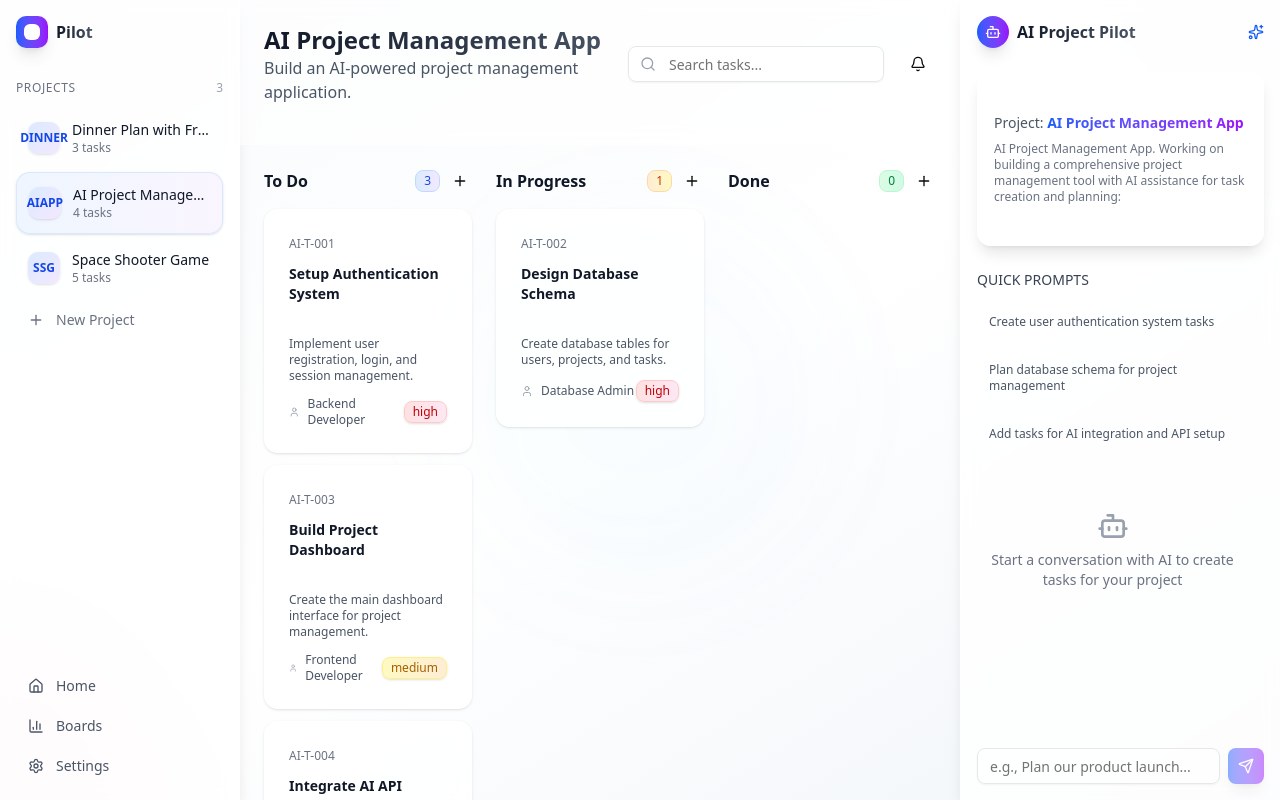
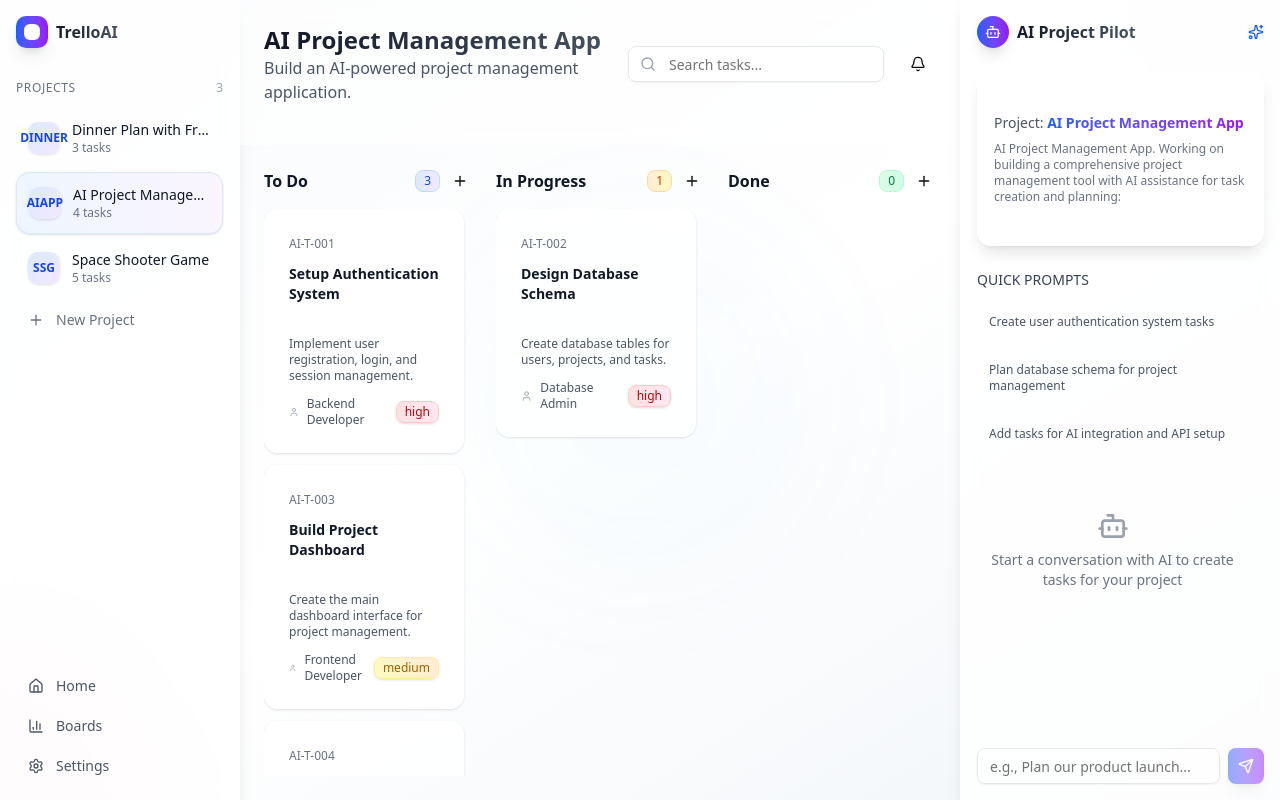
Before and after one commit to muhammadanas-x/Automate-tasks, a Next.js app in the folder trello-ai/: page /create/ai-app in a window 1280 px wide. Built offline with nearby package versions, Linux system fonts and the light colour scheme.

Commit message:
addded category to the prompt description

```diff
--- a/trello-ai/app/api/ai-chat/route.js
+++ b/trello-ai/app/api/ai-chat/route.js
@@ -41,6 +41,7 @@ When creating tasks, respond with:
 {
   "tasks": [
     {
+      "category" : "string",
       "title": "string",
       "description": "string",
       "priority": "low" | "medium" | "high",
--- a/trello-ai/components/kanban-board.jsx
+++ b/trello-ai/components/kanban-board.jsx
@@ -138,10 +138,11 @@ export function KanbanBoard({ projectId }) {
       </div>
 
       {/* Kanban Columns */}
-      <div className="flex-1 p-6">
+      <div className="flex-1 p-6 overflow-hidden">
         <div className="grid grid-cols-3 gap-6 h-full">
+
           {/* To Do Column */}
-          <div className="flex flex-col">
+          <div className="flex flex-col overflow-hidden">
             <div className="flex items-center justify-between mb-4">
               <h3 className="font-semibold text-gray-900">To Do</h3>
               <div className="flex items-center gap-2">
@@ -170,7 +171,9 @@ export function KanbanBoard({ projectId }) {
                 </Dialog>
               </div>
             </div>
-            <div className="space-y-3 flex-1">
+
+            {/* 👇 Scrollable list */}
+            <div className="space-y-3 flex-1 overflow-y-auto pr-2">
               {tasksByStatus.todo.map((task) => (
                 <Card
                   key={task.id}
@@ -222,7 +225,7 @@ export function KanbanBoard({ projectId }) {
           </div>
 
           {/* In Progress Column */}
-          <div className="flex flex-col">
+          <div className="flex flex-col overflow-hidden">
             <div className="flex items-center justify-between mb-4">
               <h3 className="font-semibold text-gray-900">In Progress</h3>
               <div className="flex items-center gap-2">
@@ -251,7 +254,9 @@ export function KanbanBoard({ projectId }) {
                 </Dialog>
               </div>
             </div>
-            <div className="space-y-3 flex-1">
+
+            {/* 👇 Scrollable list */}
+            <div className="space-y-3 flex-1 overflow-y-auto pr-2">
               {tasksByStatus.inProgress.map((task) => (
                 <Card
                   key={task.id}
@@ -303,7 +308,7 @@ export function KanbanBoard({ projectId }) {
           </div>
 
           {/* Done Column */}
-          <div className="flex flex-col">
+          <div className="flex flex-col overflow-hidden">
             <div className="flex items-center justify-between mb-4">
               <h3 className="font-semibold text-gray-900">Done</h3>
               <div className="flex items-center gap-2">
@@ -332,7 +337,9 @@ export function KanbanBoard({ projectId }) {
                 </Dialog>
               </div>
             </div>
-            <div className="space-y-3 flex-1">
+
+            {/* 👇 Scrollable list */}
+            <div className="space-y-3 flex-1 overflow-y-auto pr-2">
               {tasksByStatus.done.map((task) => (
                 <Card
                   key={task.id}
@@ -382,6 +389,7 @@ export function KanbanBoard({ projectId }) {
               ))}
             </div>
           </div>
+
         </div>
       </div>
 
@@ -417,6 +425,7 @@ export function KanbanBoard({ projectId }) {
                 className="bg-white/50 border-gray-200 focus:border-blue-500 focus:ring-blue-500/20"
               />
             </div>
+
             <div>
               <Label htmlFor="task-assignee" className="text-gray-700">
                 Assignee
--- a/trello-ai/components/project-sidebar.jsx
+++ b/trello-ai/components/project-sidebar.jsx
@@ -41,7 +41,7 @@ export function ProjectSidebar({ currentProjectId }) {
           <div className="w-4 h-4 bg-white rounded-sm" />
         </div>
         <span className="font-semibold bg-gradient-to-r from-gray-900 to-gray-600 bg-clip-text text-transparent">
-          Pilot
+          TrelloAI
         </span>
       </div>
 
```
